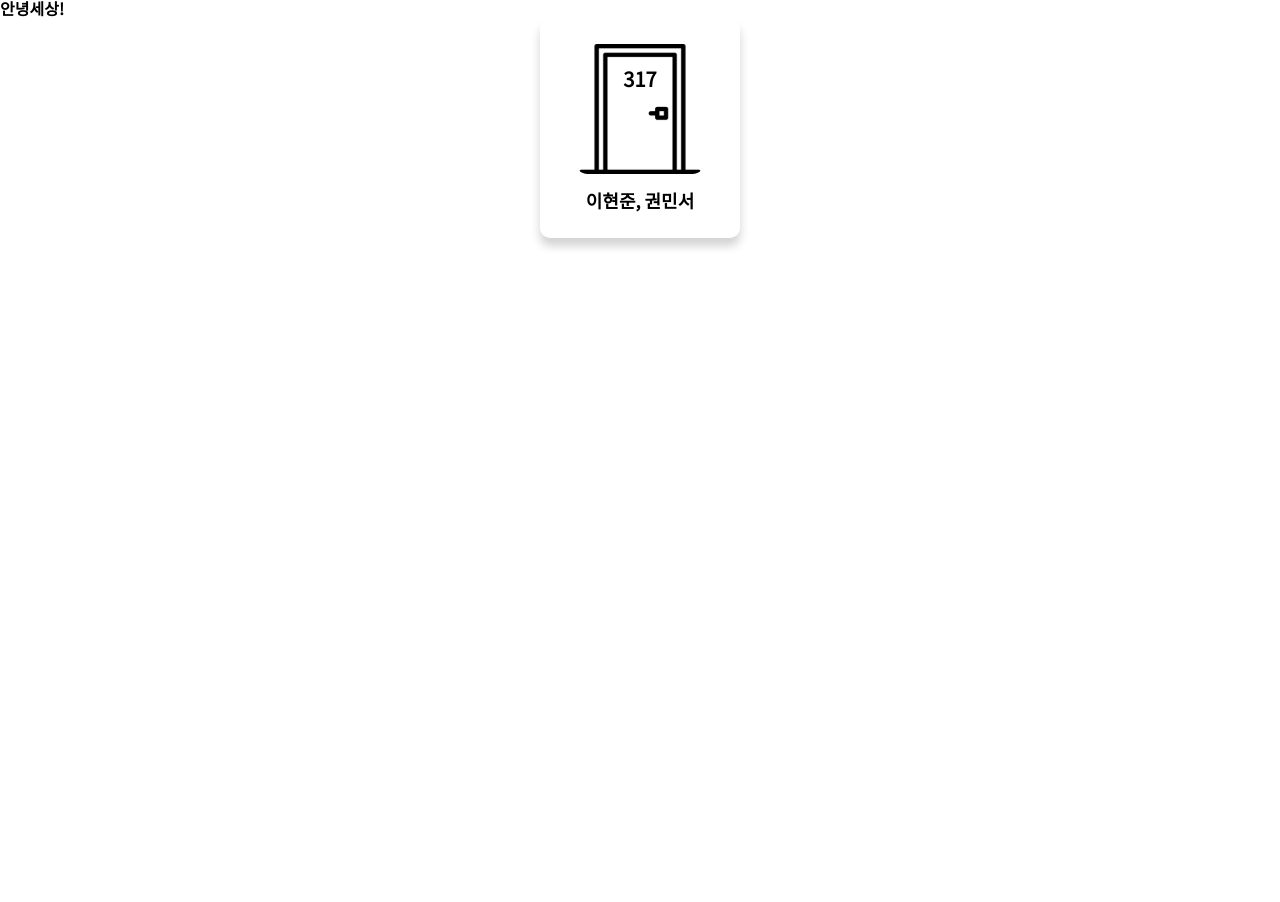
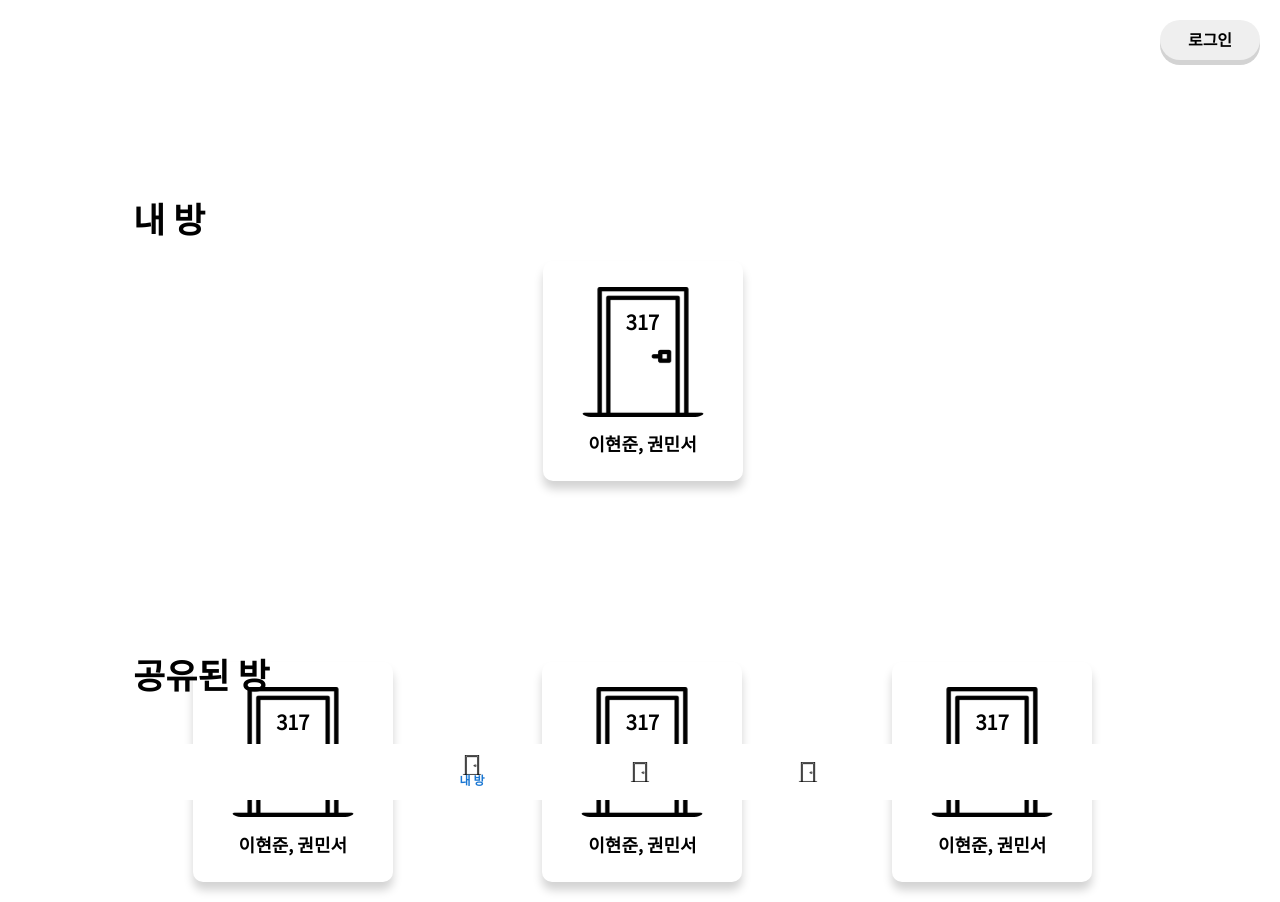
Before and after one commit to BSM-DoorLock/BSM-DoorLock-Frontend, a Next.js app: page / in a window 1280 px wide. Before the commit the page ends 800 px from the top, so only its background shows below. Built offline with nearby package versions, Linux system fonts and the light colour scheme.

Commit message:
FEAT :: bottom navbar

```diff
--- /dev/null
+++ b/components/footer/Footer.styles.tsx
@@ -0,0 +1,14 @@
+import { BottomNavigationAction, BottomNavigation } from "@mui/material";
+import styled from "styled-components";
+
+export const Footer = styled(BottomNavigation)`
+  width: 100%;
+  position: fixed;
+  bottom: 0;
+`;
+
+export const Tab = styled(BottomNavigationAction)`
+  .css-imwso6-MuiBottomNavigationAction-label.Mui-selected {
+    font-size: 0.75rem !important;
+  }
+`;
--- /dev/null
+++ b/components/footer/Footer.tsx
@@ -0,0 +1,33 @@
+import React, { useState } from "react";
+import * as S from "./Footer.styles";
+import Image from "next/image";
+
+function Footer() {
+  const [value, setValue] = useState("1");
+  return (
+    <S.Footer
+      value={value}
+      onChange={(event: React.SyntheticEvent, newValue: string) =>
+        setValue(newValue)
+      }
+    >
+      <S.Tab
+        label="내 방"
+        value={"1"}
+        icon={<Image src="/image/door.svg" width={20} height={20} alt="door" />}
+      />
+      <S.Tab
+        label="내 방"
+        value={"2"}
+        icon={<Image src="/image/door.svg" width={20} height={20} alt="door" />}
+      />
+      <S.Tab
+        label="내 방"
+        value={"3"}
+        icon={<Image src="/image/door.svg" width={20} height={20} alt="door" />}
+      />
+    </S.Footer>
+  );
+}
+
+export default Footer;
--- a/pages/index.tsx
+++ b/pages/index.tsx
@@ -3,15 +3,29 @@ import Image from "next/image";
 import { alertOpenState } from "../store/AlertOpen";
 import { useRecoilState } from "recoil";
 import Room from "../components/room/Room";
+import styled from "styled-components";
+import Footer from "../components/footer/Footer";
+import * as S from "./main.styles";
 export default function Home() {
   const [alertOpen, setAlertOpen] = useRecoilState(alertOpenState);
   return (
-    <>
-      <div>
-        안녕세상!
+    <div>
+      <S.Flex>
+        <S.Button>로그인</S.Button>
+      </S.Flex>
+      <S.MyRoom>
+        <p>내 방</p>
         <Room number={317} name1={"이현준"} name2={"권민서"} />
-        {/* <button onClick={() => setAlertOpen((prev) => !prev)}>앙기모찌</button> */}
-      </div>
-    </>
+      </S.MyRoom>
+      <S.ShareRoom>
+        <p>공유된 방</p>
+        <div className="rooms">
+          <Room number={317} name1={"이현준"} name2={"권민서"} />
+          <Room number={317} name1={"이현준"} name2={"권민서"} />
+          <Room number={317} name1={"이현준"} name2={"권민서"} />
+        </div>
+      </S.ShareRoom>
+      <Footer />
+    </div>
   );
 }
--- /dev/null
+++ b/pages/main.styles.tsx
@@ -0,0 +1,51 @@
+import styled from "styled-components";
+
+export const Flex = styled.div`
+  display: flex;
+  justify-content: flex-end;
+`;
+
+export const MyRoom = styled.div`
+  padding-left: 5px;
+  width: 80%;
+  height: 40%;
+  margin: 11% auto auto;
+  p {
+    font-size: 35px;
+    margin-bottom: 20px;
+  }
+`;
+
+export const ShareRoom = styled(MyRoom)`
+  p {
+    position: fixed;
+  }
+
+  .rooms {
+    margin-top: 40px;
+    display: flex;
+    gap: 30px;
+    div {
+      padding-left: 12px;
+      padding-right: 12px;
+    }
+  }
+
+  padding-bottom: 20px;
+  overflow: scroll;
+  -ms-overflow-style: none; /* IE and Edge */
+  scrollbar-width: none; /* Firefox */
+
+  &::-webkit-scrollbar {
+    display: none;
+  }
+`;
+
+export const Button = styled.button`
+  margin: 20px 20px 0 0;
+  width: 100px;
+  height: 40px;
+  border: none;
+  border-radius: 20px;
+  box-shadow: 0 5px lightgray;
+`;
```
Also changed, not shown: pages/switch/index.tsx (+12 -8 lines).
